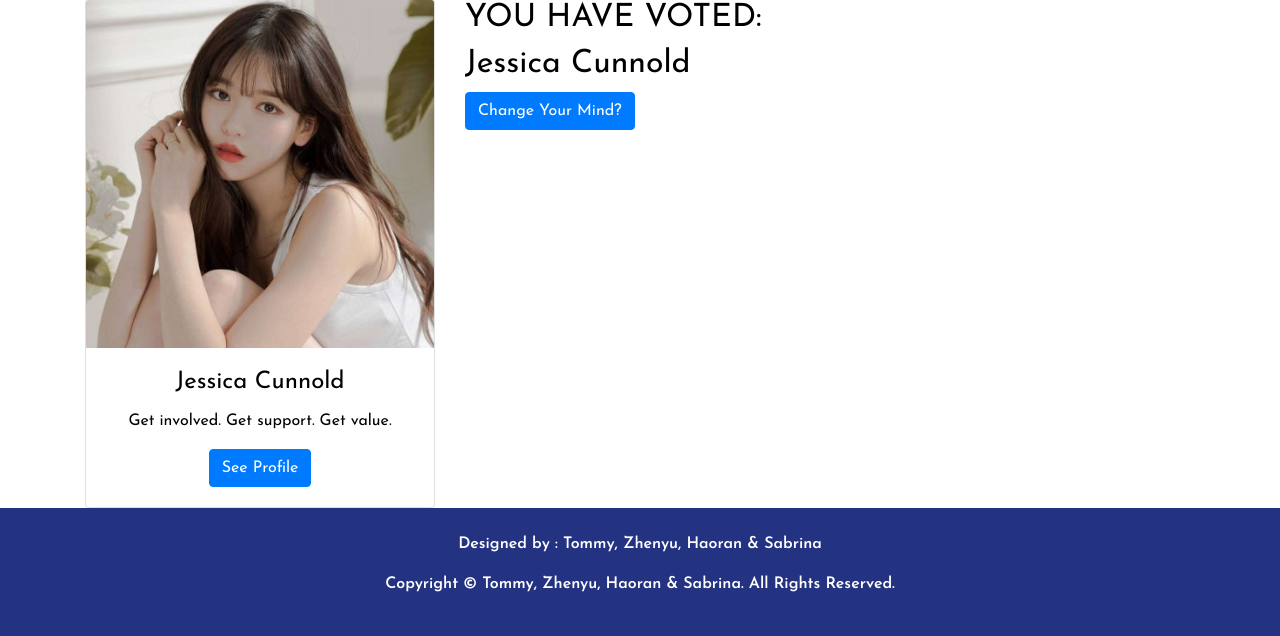
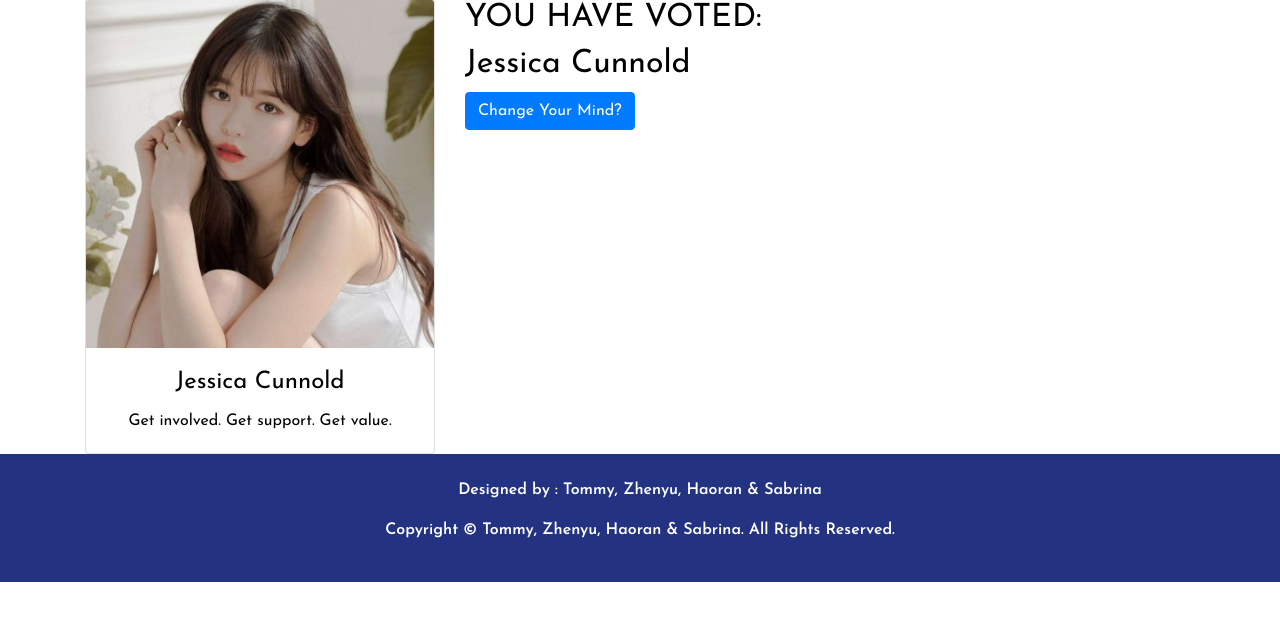
Before and after one commit to Besttz/CITS3403II, a Flask app: page /myvote in a window 1280 px wide. Shown: the part 444-1080 px from the top of the page. After the commit the page ends 1026 px from the top, so only its background shows below. Run offline with Flask 2, Linux system fonts and the light colour scheme; a user stored in the database is signed in; data comes from the database, SQL or seed files in the repository; some libraries are stand-ins or nearby versions.

Commit message:
Update myvote.html

```diff
--- a/app/templates/myvote.html
+++ b/app/templates/myvote.html
@@ -22,7 +22,7 @@
             <div class="card-body">
               <h4 class="card-title">{{row.name}}</h4>
               <p class="card-text">{{row.description}}</p>
-              <a href="#" class="btn btn-primary btn-card">See Profile</a>
+
             </div>
           </div>
     </div>
```
